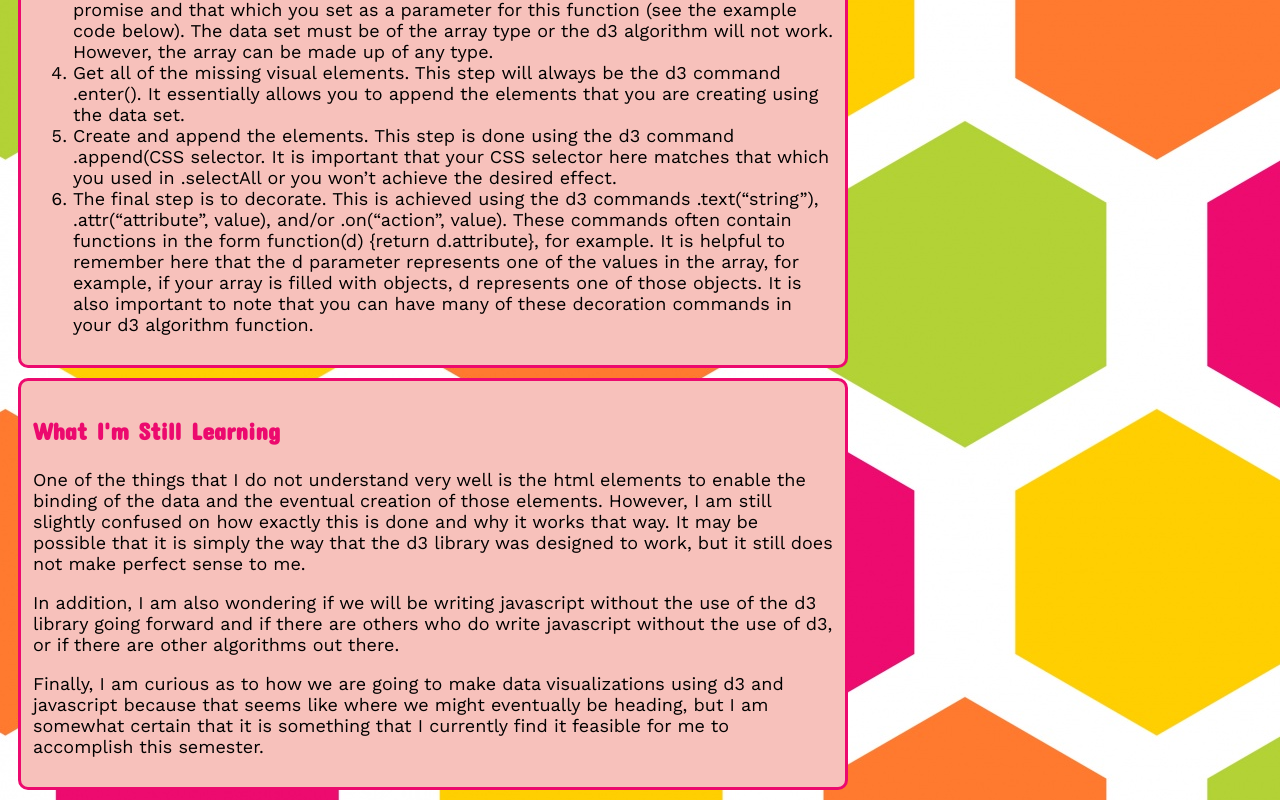
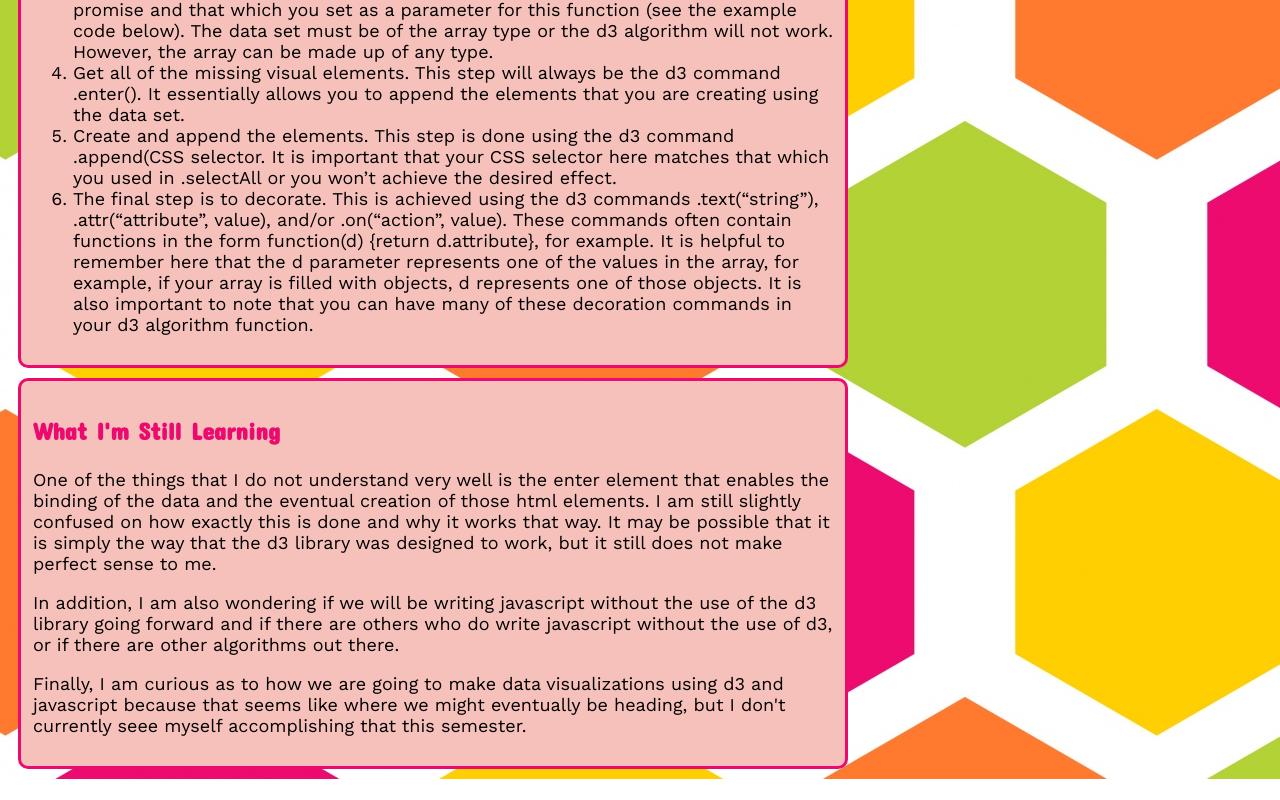
Before and after one commit to Abby-Wheelis/Reflection, a plain HTML site: page index.html in a window 1280 px wide. Shown: the part 538-1338 px from the top of the page. After the commit the page ends 1317 px from the top, so only its background shows below. Drawn offline with nearby package versions, Linux system fonts and the light colour scheme.

Commit message:
Update index.html

```diff
--- a/index.html
+++ b/index.html
@@ -21,9 +21,9 @@
 
     <div id="Questions">
     <h3>What I'm Still Learning</h3>
-    <p>One of the things that I do not understand very well is the html elements to enable the binding of the data and the eventual creation of those elements. However, I am still slightly confused on how exactly this is done and why it works that way. It may be possible that it is simply the way that the d3 library was designed to work, but it still does not make perfect sense to me. </p>
+    <p>One of the things that I do not understand very well is the enter element that enables the binding of the data and the eventual creation of those html elements. I am still slightly confused on how exactly this is done and why it works that way. It may be possible that it is simply the way that the d3 library was designed to work, but it still does not make perfect sense to me. </p>
     <p>In addition, I am also wondering if we will be writing javascript without the use of the d3 library going forward and if there are others who do write javascript without the use of d3, or if there are other algorithms out there. </p>
-    <p>Finally, I am curious as to how we are going to make data visualizations using d3 and javascript because that seems like where we might eventually be heading, but I am somewhat certain that it is something that I currently find it feasible for me to accomplish this semester.</p>
+    <p>Finally, I am curious as to how we are going to make data visualizations using d3 and javascript because that seems like where we might eventually be heading, but I don't currently seee myself accomplishing that this semester.</p>
     </div>
 </body>
 </html>
```
